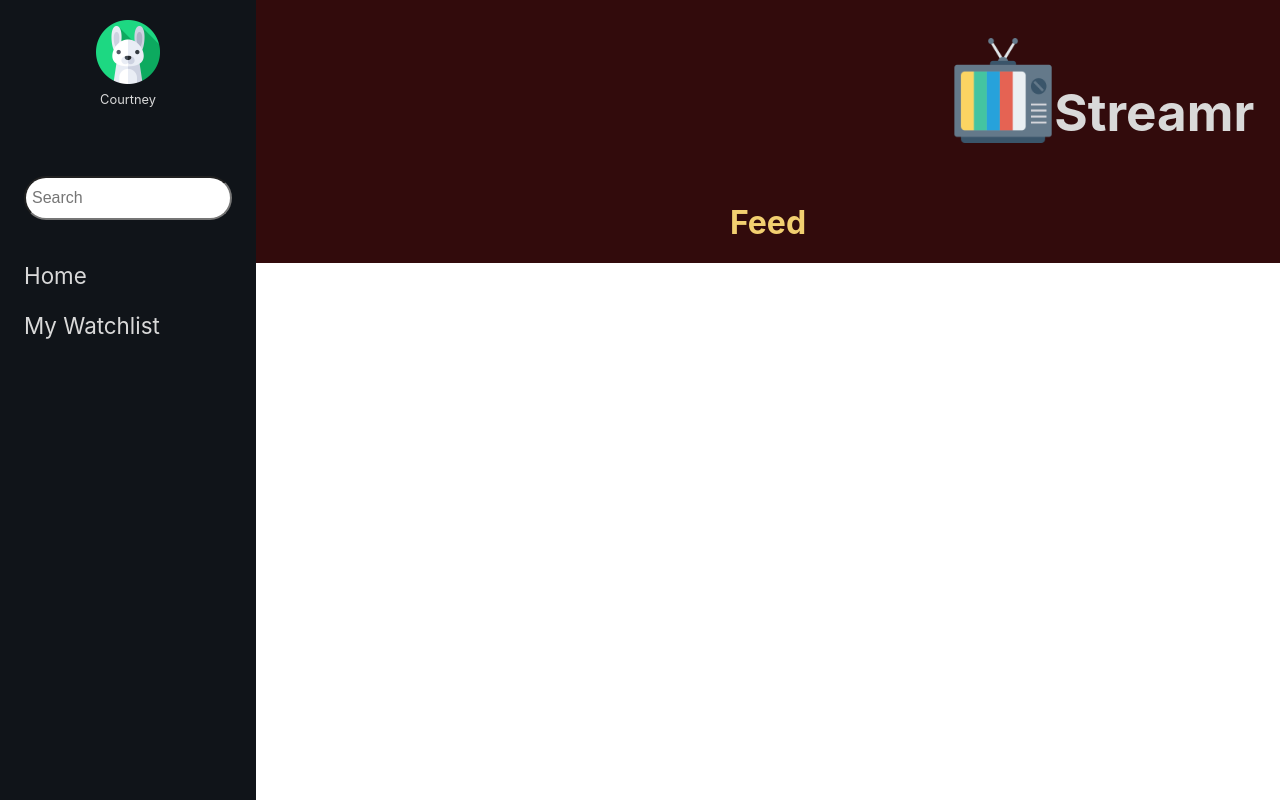
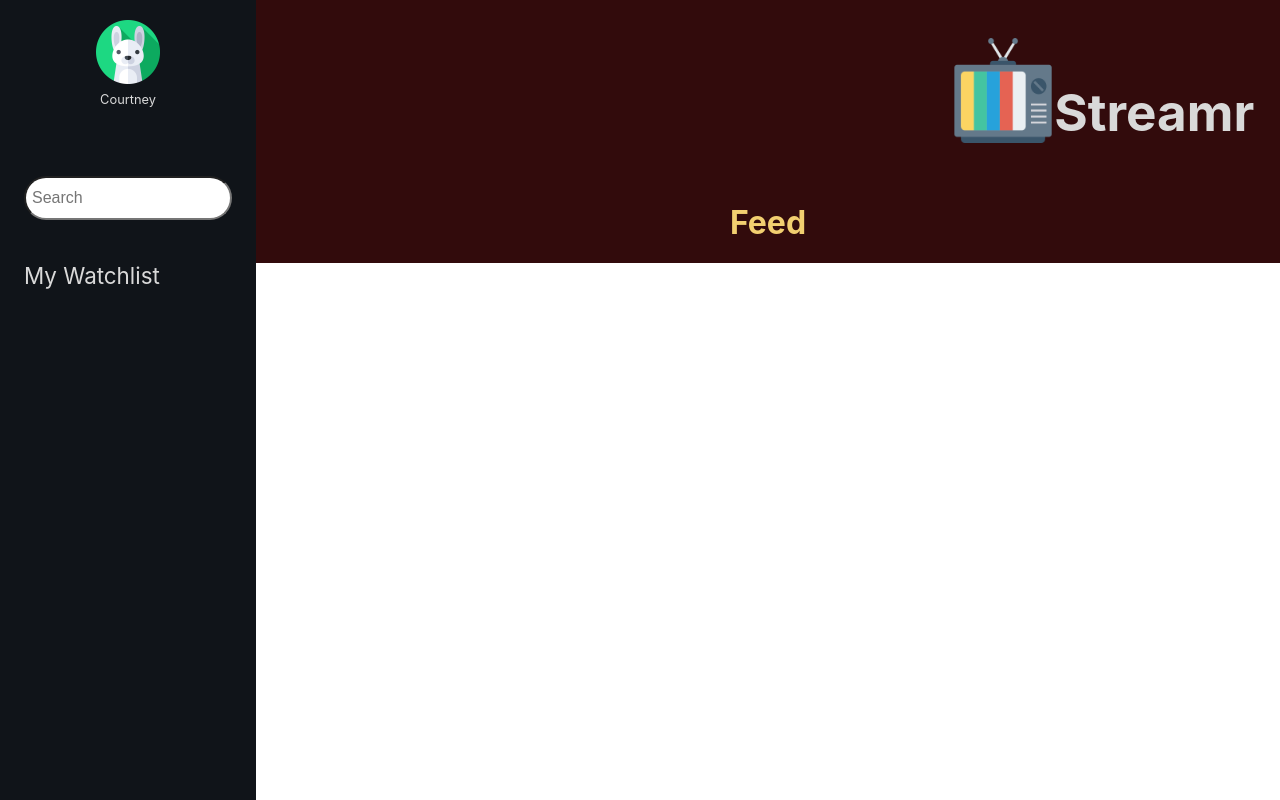
Before and after one commit to streamr-turing/streamr-FE, a React (Create React App) app: page / in a window 1280 px wide. Built offline with nearby package versions, Linux system fonts and the light colour scheme.

Commit message:
Add useLocation hook and functionality to hide/show Navbar buttons.

```diff
--- a/src/Components/NavBar/NavBar.js
+++ b/src/Components/NavBar/NavBar.js
@@ -1,32 +1,20 @@
 
-import { NavLink } from "react-router-dom"
+import { NavLink, useLocation } from "react-router-dom"
+
+import { locationFunction } from "./helper-functions"
 
 import "./_NavBar.scss"
 import rabbit from '../../images/rabbit.png'
 
 const NavBar = () => {
-//username, avatarUrl, setClicked, clicked for props
+//username, avatarUrl for props
+  let location = useLocation()
+  let buttonStyles = locationFunction(location)
+
   const handleChange = (event) => {
     const value = event.target.value
     // This function takes in the text input of the search bar and sets the input value to the local variable value. I am thinking that the search functionality/setting state will be handled from here.
   }
-
-  // const isClicked = (clicked) => {
-  //     let homeButton
-  //     let watchlistButton
-  //   if(clicked === 'home') {
-  //       homeButton = 'hide'
-  //       watchlistButton = 'show-button'
-  //   } else if (clicked === 'watchlist') {
-  //     homeButton = 'show-button'
-  //     watchlistButton = 'hide'
-  //   } else if (clicked === 'details') {
-  //     homeButton = 'show-button'
-  //     watchlistButton = 'show-button'
-  //   }
-  // }
-
-  // Refactor the above function
 
   return (
     <div className="navbar-area">
@@ -48,7 +36,7 @@ const NavBar = () => {
           </li>
           <li>
             <NavLink
-            className="home-button"
+            className={buttonStyles.homeButton}
             id='home-button'
             to='/'
             >
@@ -57,7 +45,7 @@ const NavBar = () => {
           </li>
           <li>
             <NavLink
-            className="watchlist-button"
+            className={buttonStyles.watchlistButton}
             id='watchlist-button'
             to='/watchlist'
             >
--- a/src/Components/NavBar/_NavBar.scss
+++ b/src/Components/NavBar/_NavBar.scss
@@ -40,15 +40,14 @@ $text-color:  #D9D9D9;
             padding: 4px 6px;
             margin: 20px 0%;
         }
-        .home-button {
-            color:$text-color;
-            text-decoration: none;
-            font-size: 1.75vw;
-        }
-        .watchlist-button {
+        .nav-button {
             color:$text-color;
             text-decoration: none;
             font-size: 1.75vw;
         }
     }
 }
+
+.hide {
+    display: none;
+}
--- /dev/null
+++ b/src/Components/NavBar/helper-functions.js
@@ -0,0 +1,19 @@
+export const locationFunction = (location) => {
+    switch(location.pathname) {
+        case '/':
+            return {
+                homeButton: 'hide',
+                watchlistButton:'nav-button',
+            }
+        case '/watchlist':
+            return {
+                homeButton: 'nav-button',
+                watchlistButton:'hide',
+            }
+        default:
+            return {
+                homeButton: 'nav-button',
+                watchlistButton:'nav-button',
+            }
+    }
+}
```
